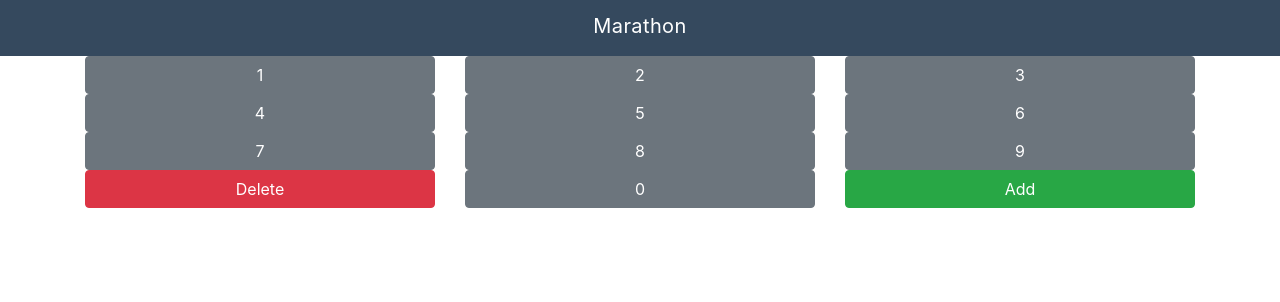
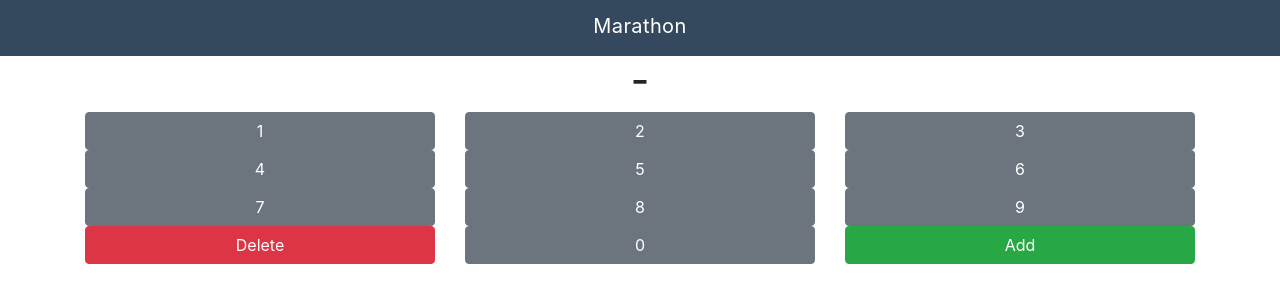
Before and after one commit to jpodeszwik/marathon, a React (Create React App) app in the folder app/: page / in a window 1280 px wide. Shown: the top 302 px of the page. Built offline with nearby package versions, Linux system fonts and the light colour scheme.

Commit message:
Keyboard behaviour

```diff
--- a/app/src/Keyboard.js
+++ b/app/src/Keyboard.js
@@ -2,51 +2,79 @@ import React, { Component } from 'react';
 import { Container, Row, Col, Button } from 'reactstrap';
 
 class Keyboard extends Component {
+  constructor(props) {
+    super(props);
+    this.state = {number: ''};
+  }
+
+  buttonClicked(num) {
+    this.setState((prevState) => {
+      return {number: prevState.number.concat(num)};
+    });
+  }
+
+  addClicked() {
+    this.setState(() => {
+      return {number: ''};
+    });
+  }
+
+  deleteClicked() {
+    this.setState((prevState) => {
+      return {number: prevState.number.slice(0, -1)};
+    });
+  }
+
   render(){
     return (
       <Container>
         <Row>
           <Col>
-            <Button block="true">1</Button>
-          </Col>
-          <Col>
-            <Button block="true">2</Button>
-          </Col>
-          <Col>
-            <Button block="true">3</Button>
+            <h1 className="text-center">{this.state.number || '-'}</h1>
           </Col>
         </Row>
         <Row>
           <Col>
-            <Button block="true">4</Button>
+            <Button block={true} onClick={this.buttonClicked.bind(this, 1)}>1</Button>
           </Col>
           <Col>
-            <Button block="true">5</Button>
+            <Button block={true} onClick={this.buttonClicked.bind(this, 2)}>2</Button>
           </Col>
           <Col>
-            <Button block="true">6</Button>
+            <Button block={true} onClick={this.buttonClicked.bind(this, 3)}>3</Button>
           </Col>
         </Row>
         <Row>
           <Col>
-            <Button block="true">7</Button>
+            <Button block={true} onClick={this.buttonClicked.bind(this, 4)}>4</Button>
           </Col>
           <Col>
-            <Button block="true">8</Button>
+            <Button block={true} onClick={this.buttonClicked.bind(this, 5)}>5</Button>
           </Col>
           <Col>
-            <Button block="true">9</Button>
+            <Button block={true} onClick={this.buttonClicked.bind(this, 6)}>6</Button>
           </Col>
         </Row>
         <Row>
           <Col>
-            <Button block="true" color="danger">Delete</Button>
+            <Button block={true} onClick={this.buttonClicked.bind(this, 7)}>7</Button>
           </Col>
           <Col>
-            <Button block="true">0</Button>
+            <Button block={true} onClick={this.buttonClicked.bind(this, 8)}>8</Button>
           </Col>
           <Col>
-            <Button block="true" color="success">Add</Button>
+            <Button block={true} onClick={this.buttonClicked.bind(this, 9)}>9</Button>
+          </Col>
+        </Row>
+        <Row>
+          <Col>
+            <Button block={true} color="danger" onClick={this.deleteClicked.bind(this)}>Delete</Button>
+          </Col>
+          <Col>
+            <Button block={true} onClick={this.buttonClicked.bind(this, 0)}>0</Button>
+          </Col>
+          <Col>
+            <Button block={true} color="success" onClick={this.addClicked.bind(this)}>Add</Button>
           </Col>
         </Row>
       </Container>
```
